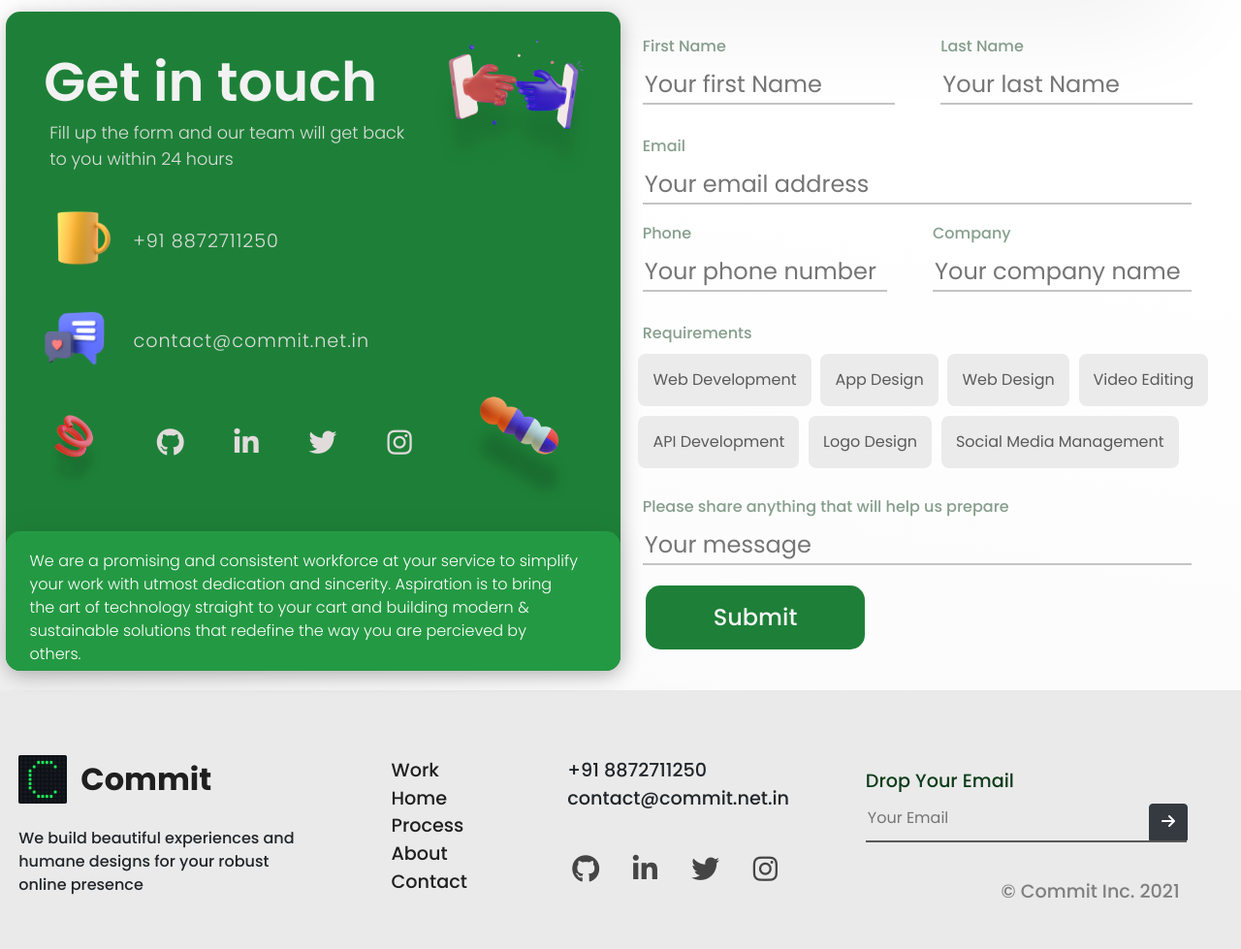
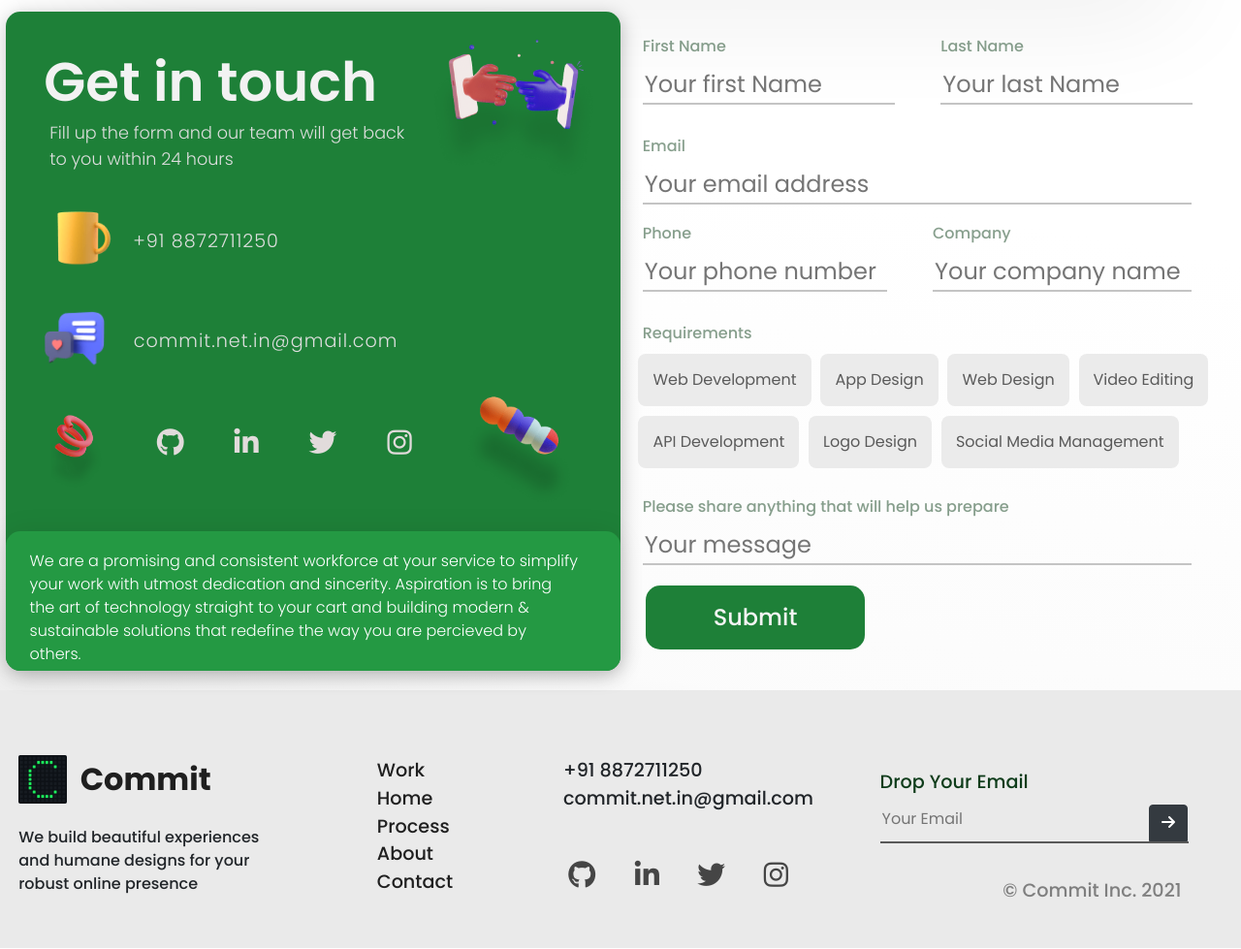
Before and after one commit to Commit-Inc/Commit-Inc, a Django app: page /contact/ in a window 1280 px wide. Shown: the part 74-1053 px from the top of the page at 97% size. Run offline with Django 3.2, Linux system fonts and the light colour scheme; some libraries are stand-ins or nearby versions.

Commit message:
rechange contact email

```diff
--- a/main/templates/main/about.html
+++ b/main/templates/main/about.html
@@ -235,7 +235,7 @@
 
         <div class="contact-footer">
           +91 8872711250
-          <p>contact@commit.net.in</p>
+          <p>@commit.net.in@gmail.com</p>
           <a href="https://github.com/Commit-Inc" target="_blank" id="gh"
             ><i class="fab fa-github"></i
           ></a>
--- a/main/templates/main/contact.html
+++ b/main/templates/main/contact.html
@@ -139,7 +139,7 @@
               <div class="our-services-features email-service">
                 <div class="our-services-feature-image2"></div>
                 <div class="our-services-description">
-                  <p>contact@commit.net.in</p>
+                  <p>commit.net.in@gmail.com</p>
                 </div>
               </div>
 
@@ -394,7 +394,7 @@
 
         <div class="contact-footer">
           +91 8872711250
-          <p>contact@commit.net.in</p>
+          <p>commit.net.in@gmail.com</p>
           <a href="https://github.com/Commit-Inc" target="_blank" id="gh"
             ><i class="fab fa-github"></i
           ></a>
--- a/main/templates/main/home.html
+++ b/main/templates/main/home.html
@@ -500,7 +500,7 @@
 
         <div class="contact-footer">
           +91 8872711250
-          <p>contact@commit.net.in</p>
+          <p>commit.net.in@gmail.com</p>
           <a href="https://github.com/Commit-Inc" target="_blank" id="gh"
             ><i class="fab fa-github"></i
           ></a>
--- a/main/templates/main/process.html
+++ b/main/templates/main/process.html
@@ -347,7 +347,7 @@
             <div class="contact-footer">
                 +91 8872711250
                 <p>
-                    contact@commit.net.in
+                    commit.net.in@gmail.com
                 </p>
                 <a href="https://github.com/Commit-Inc" target="_blank" id="gh"><i class="fab fa-github"></i></a>
                 <a href="https://www.linkedin.com/company/commit-incorp" target="_blank"><i
--- a/main/templates/main/work.html
+++ b/main/templates/main/work.html
@@ -279,7 +279,7 @@
 
         <div class="contact-footer">
           +91 8872711250
-          <p>contact@commit.net.in</p>
+          <p>commit.net.in@gmail.com</p>
           <a href="https://github.com/Commit-Inc" target="_blank" id="gh"
             ><i class="fab fa-github"></i
           ></a>
```
